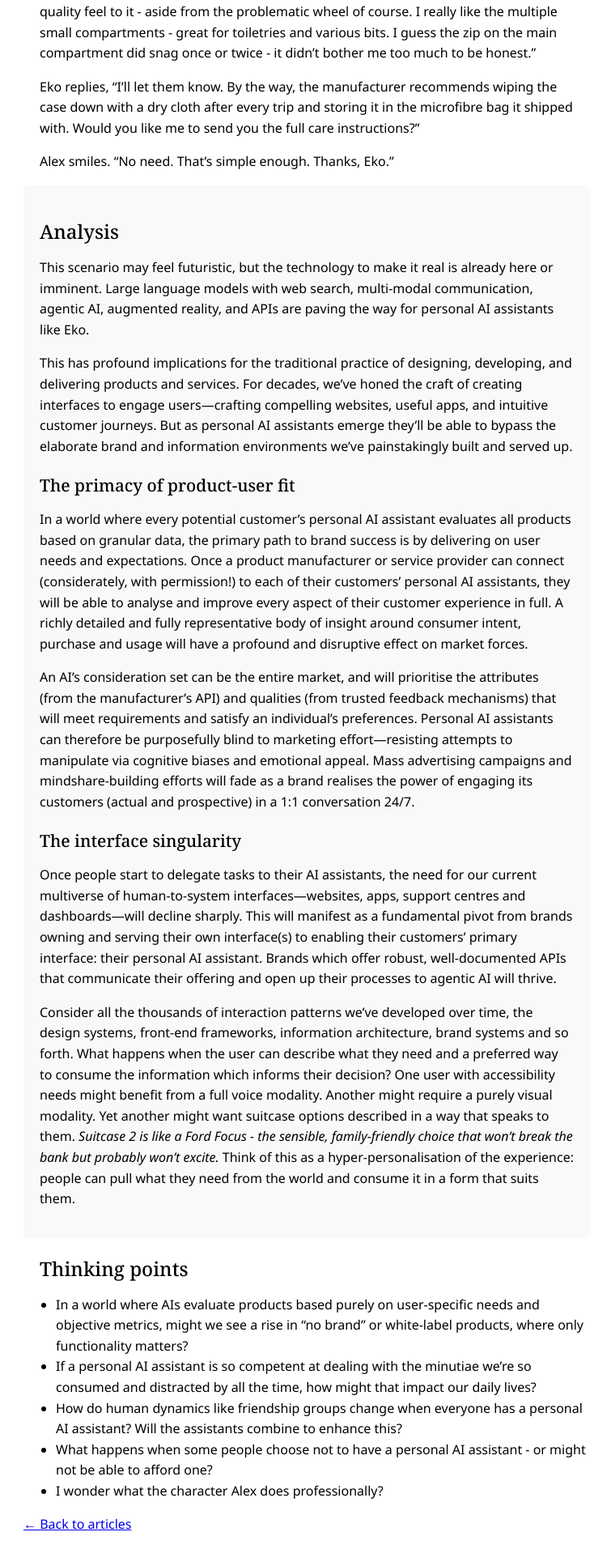
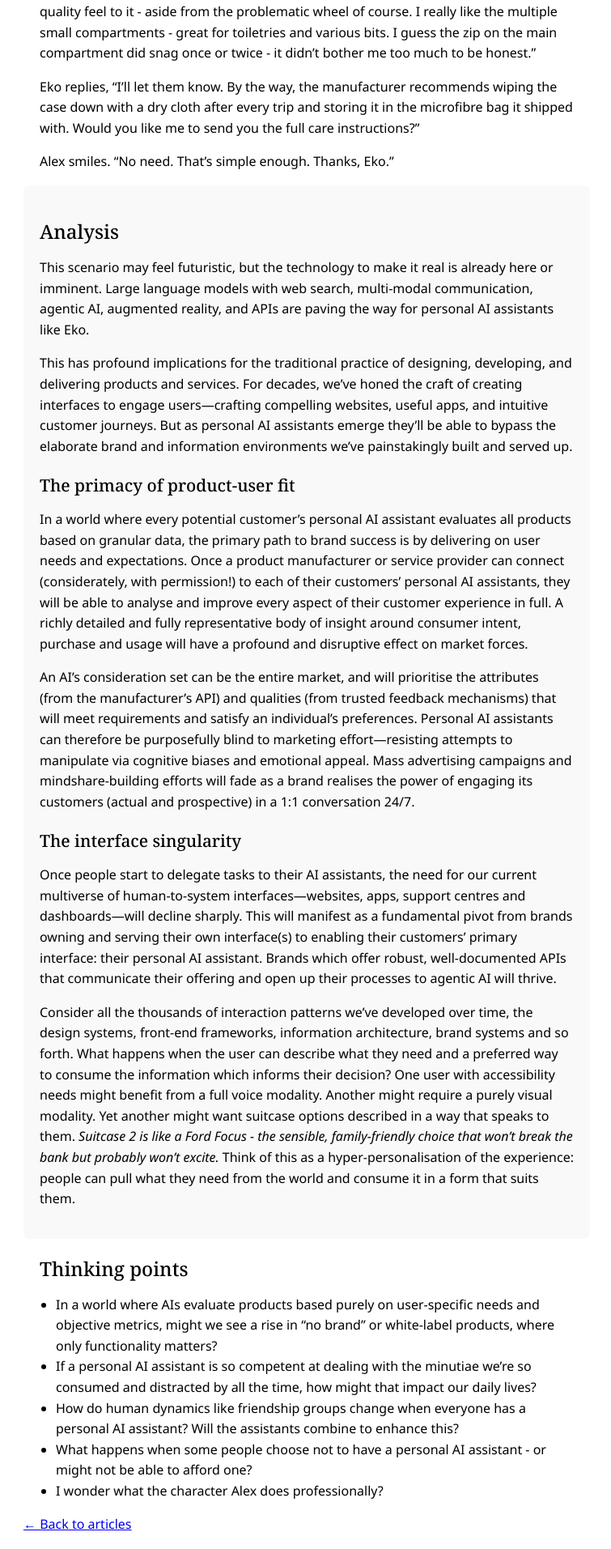
Before and after one commit to jessespeak/jessespeak.github.io, a Jekyll site: the page built from _future/the-disappearing-interface.md, in a window 1280 px wide. Shown: the part 1566-3479 px from the top of the page at 81% size, without its empty margins (261-1016 px from the left). Built offline with Jekyll 4.4.1, drawn with Linux system fonts in a browser that asks for light colours.

Commit message:
Update styles.css

```diff
--- a/assets/css/styles.css
+++ b/assets/css/styles.css
@@ -10,6 +10,9 @@
     }
 p, h1, h2, h3, h4 {
     padding-left: 20px;
+    padding-right: 20px;
+}
+li {
     padding-right: 20px;
 }
     h1, h2, h3 {
```
